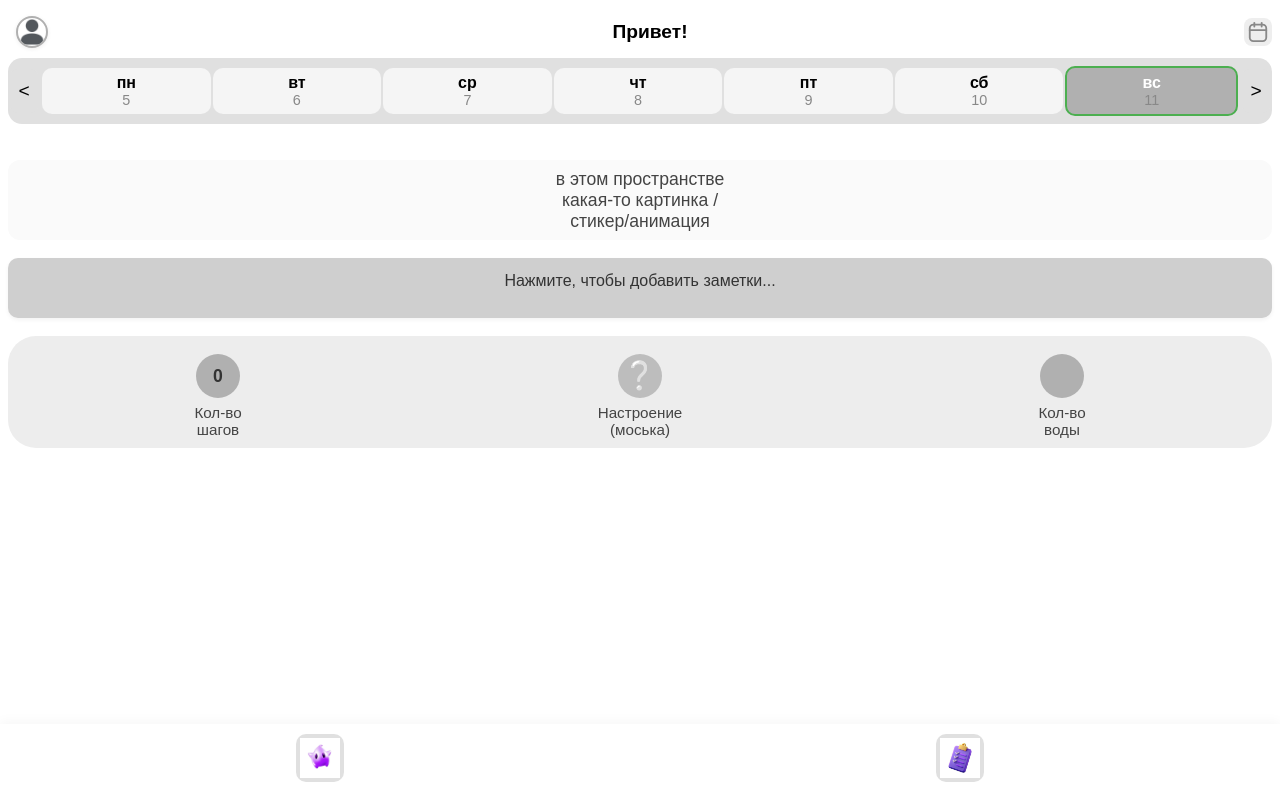
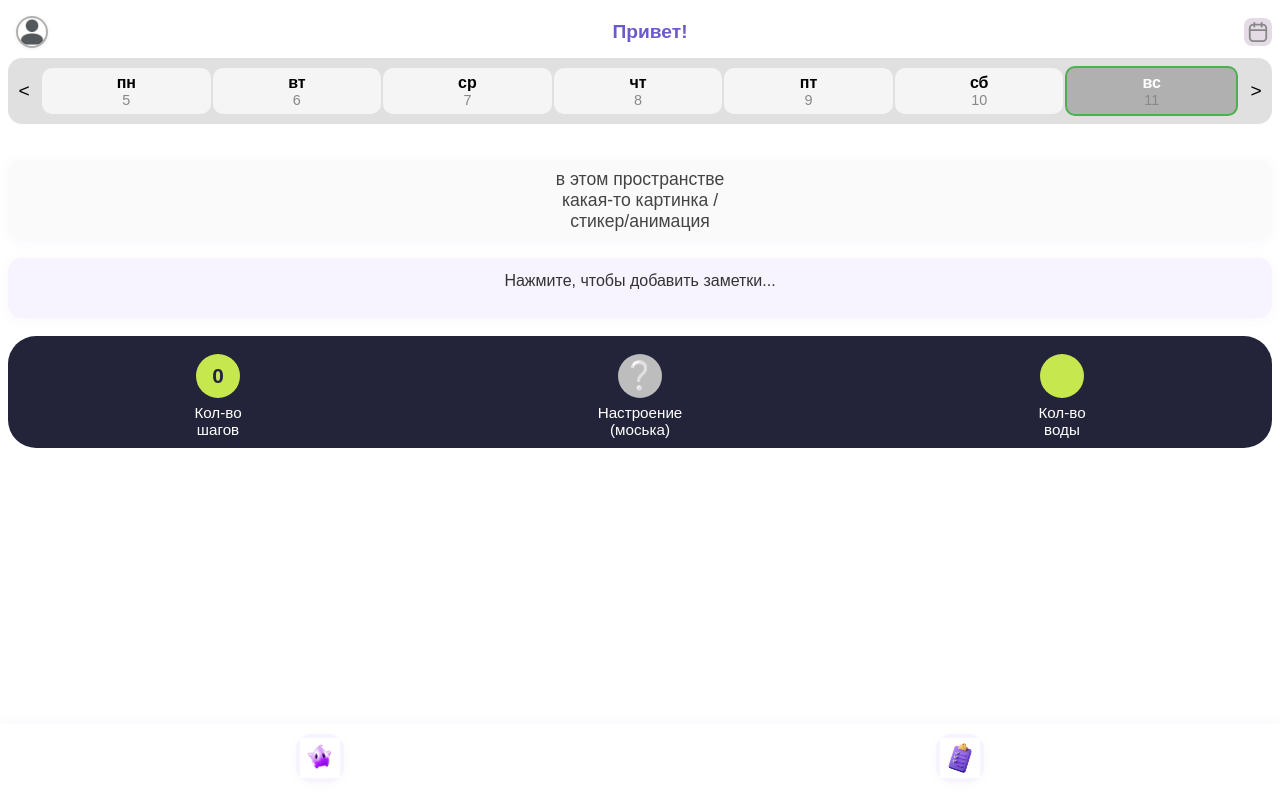
Before and after one commit to TOR2077/ZdorovoPopovich, a React (Create React App) app: page / in a window 1280 px wide. Built offline with nearby package versions, Linux system fonts and the light colour scheme.

Commit message:
Color main

```diff
--- a/src/pages/Home.css
+++ b/src/pages/Home.css
@@ -34,6 +34,7 @@ html, body, #root {
   font-size: 1.2rem;
   font-weight: bold;
   margin-right: 0;
+  color: #6a5acd;
 }
 .header-icons.calendar-only {
   display: flex;
@@ -43,7 +44,7 @@ html, body, #root {
 .header-icon {
   width: 28px;
   height: 28px;
-  background: #eee;
+  background: #e5dbe7;
   border-radius: 8px;
   display: inline-flex;
   align-items: center;
@@ -66,17 +67,18 @@ html, body, #root {
 
 .main-image-block {
   min-height: 80px;
-  background: #fafafa;
-  border-radius: 12px;
+  background: #f7f3ff;
+  border-radius: 18px;
   margin: 18px 0;
   text-align: center;
   color: #444;
   font-size: 1.1rem;
+  box-shadow: 0 2px 12px rgba(164,154,214,0.08);
 }
 
 .notes-block {
-  background: #cfcfcf;
-  border-radius: 10px;
+  background: #f7f3ff;
+  border-radius: 14px;
   padding: 12px 18px;
   margin-bottom: 18px;
   font-size: 1rem;
@@ -84,6 +86,7 @@ html, body, #root {
   max-width: 100vw;
   box-sizing: border-box;
   overflow-x: auto;
+  box-shadow: 0 2px 12px rgba(164,154,214,0.08);
 }
 
 .notes-editor textarea {
@@ -98,13 +101,14 @@ html, body, #root {
   flex-direction: row;
   justify-content: center;
   align-items: flex-end;
-  background: #ededed;
+  background: #23243a;
   border-radius: 28px;
   padding: 18px 8px 10px 8px;
   margin-bottom: 28px;
   max-width: 100vw;
   gap: 18px;
   box-sizing: border-box;
+  color: #fff;
 }
 .stat-item {
   display: flex;
@@ -115,13 +119,18 @@ html, body, #root {
 .stat-circle {
   width: 44px;
   height: 44px;
-  background: #b0b0b0;
+  background: #c6e84e;
   border-radius: 50%;
   margin-bottom: 6px;
+  display: flex;
+  align-items: center;
+  justify-content: center;
+  font-size: 1.3rem;
+  color: #23243a;
 }
 .stat-label {
   font-size: 0.95rem;
-  color: #444;
+  color: #fff;
   text-align: center;
 }
 
@@ -135,13 +144,13 @@ html, body, #root {
   left: 0;
   background: #fff;
   padding: 10px 0 18px 0;
-  box-shadow: 0 -2px 12px rgba(0,0,0,0.04);
+  box-shadow: 0 -2px 12px rgba(164,154,214,0.08);
 }
 .footer-icon {
   width: 48px;
   height: 48px;
-  background: #e0e0e0;
-  border-radius: 10px;
+  background: #f7f3ff;
+  border-radius: 16px;
   display: flex;
   align-items: center;
   justify-content: center;
@@ -150,9 +159,10 @@ html, body, #root {
   cursor: pointer;
   transition: background 0.2s;
   padding: 0;
+  box-shadow: 0 2px 8px rgba(164,154,214,0.08);
 }
 .footer-icon:active {
-  background: #b0b0b0;
+  background: #e5dbe7;
 }
 
 .footer-icon img {
```
